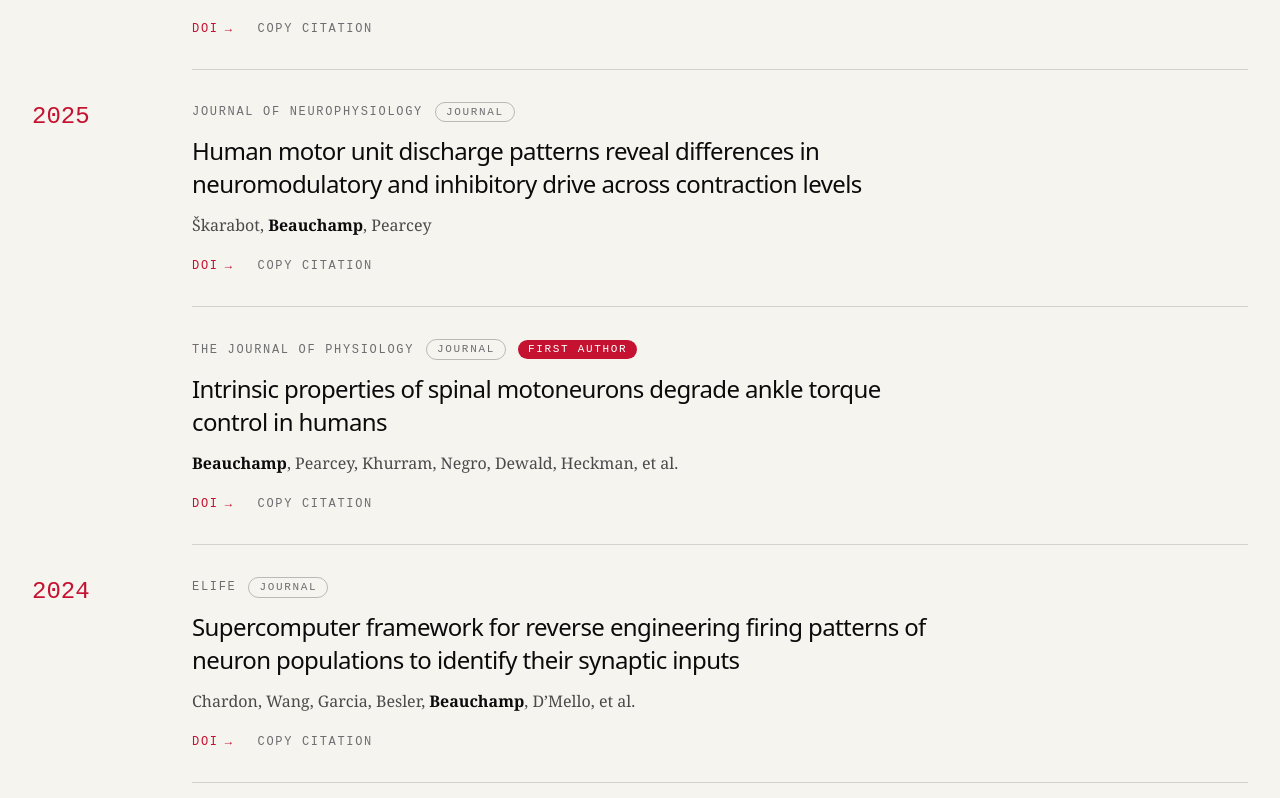
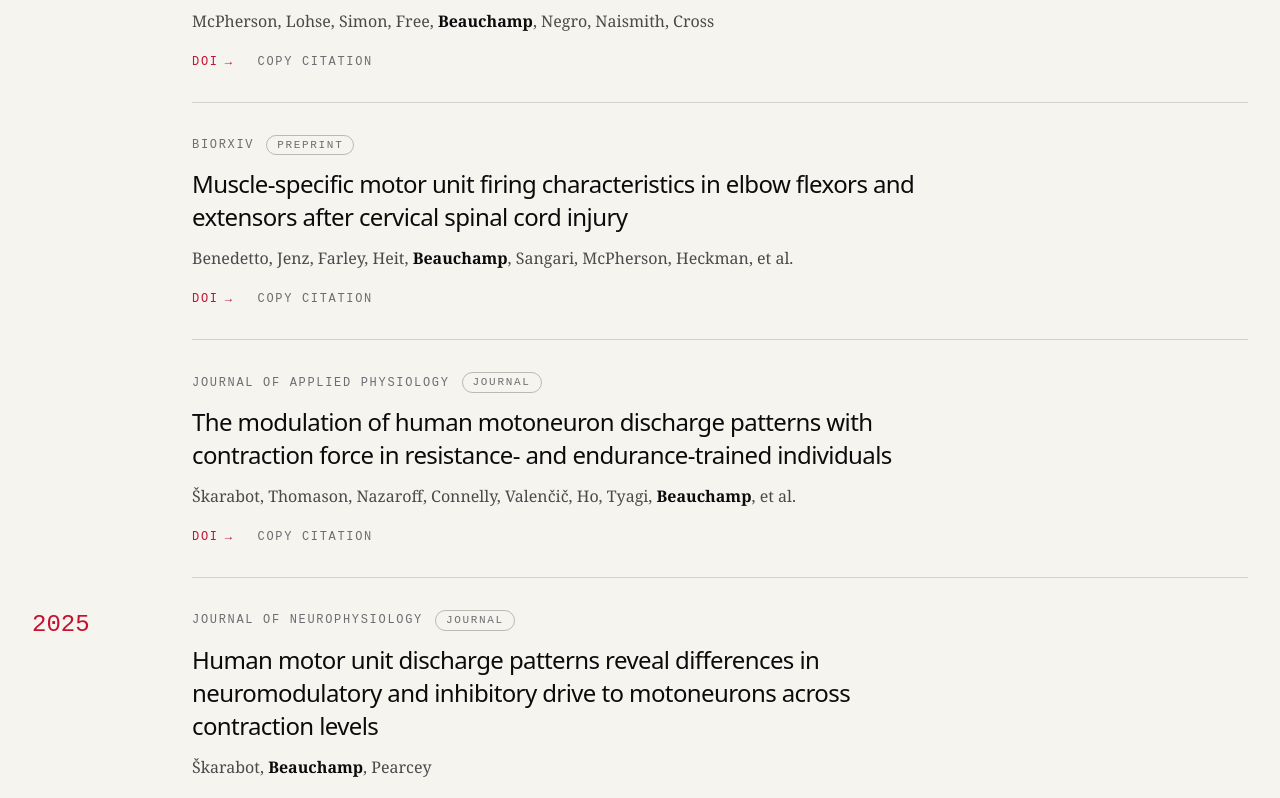
Before and after one commit to devansh-gr/Beauchamp_Lab, a React (Vite) app in the folder site/: page /publications in a window 1280 px wide. Shown: the part 682-1480 px from the top of the page. Built offline with nearby package versions, Linux system fonts and the light colour scheme.

Commit message:
Wire publications to generated JSON (18 entries)

```diff
--- a/site/src/content/publications.ts
+++ b/site/src/content/publications.ts
@@ -1,11 +1,5 @@
-// Seed list, Crossref-verified 2026-10-23. content-steward regenerates this from scripts/fetch-publications.
+// Generated data: run `node scripts/fetch-publications.mjs` (ORCID + Crossref) to refresh.
+import data from './publications.json'
 import type { Publication } from './types'
 
-export const PUBLICATIONS: Publication[] = [
-  { year: 2026, type: 'preprint', title: 'Reverse engineering of motor unit discharge in multiple sclerosis', authors: 'McPherson, Lohse, Simon, Free, Beauchamp, Negro, et al.', venue: 'medRxiv', doi: '10.64898/2026.06.15.26355613' },
-  { year: 2025, type: 'journal', title: 'Human motor unit discharge patterns reveal differences in neuromodulatory and inhibitory drive across contraction levels', authors: 'Škarabot, Beauchamp, Pearcey', venue: 'Journal of Neurophysiology', doi: '10.1152/jn.00249.2025' },
-  { year: 2025, type: 'journal', title: 'Intrinsic properties of spinal motoneurons degrade ankle torque control in humans', authors: 'Beauchamp, Pearcey, Khurram, Negro, Dewald, Heckman, et al.', venue: 'The Journal of Physiology', doi: '10.1113/JP287446', firstAuthor: true },
-  { year: 2024, type: 'journal', title: 'Supercomputer framework for reverse engineering firing patterns of neuron populations to identify their synaptic inputs', authors: 'Chardon, Wang, Garcia, Besler, Beauchamp, D’Mello, et al.', venue: 'eLife', doi: '10.7554/eLife.90624' },
-  { year: 2023, type: 'journal', title: 'A geometric approach to quantifying the neuromodulatory effects of persistent inward currents on individual motor unit discharge patterns', authors: 'Beauchamp, Pearcey, Khurram, Chardon, Wang, Powers, Dewald, Heckman', venue: 'Journal of Neural Engineering', doi: '10.1088/1741-2552/acb1d7', firstAuthor: true },
-  { year: 2022, type: 'journal', title: 'A computational approach for generating continuous estimates of motor unit discharge rates and visualizing population discharge characteristics', authors: 'Beauchamp, Khurram, Dewald, Heckman, Pearcey', venue: 'Journal of Neural Engineering', doi: '10.1088/1741-2552/ac4594', firstAuthor: true },
-]
+export const PUBLICATIONS = data as Publication[]
```
